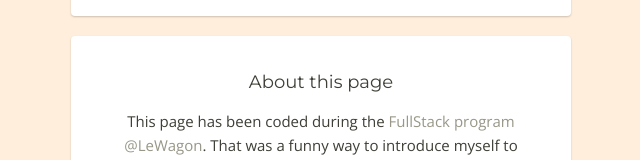
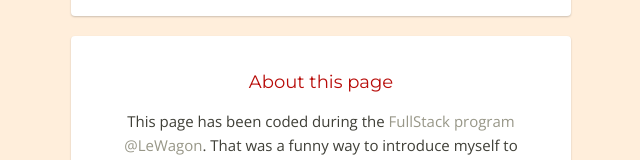
Before and after one commit to Ayliane/profile, a plain HTML site: page index.html in a window 1280 px wide. Shown: the part 1385-1545 px from the top of the page, without its empty margins (319-959 px from the left). Drawn offline with nearby package versions, Linux system fonts and the light colour scheme.

Commit message:
Generalize sections

```diff
--- a/index.html
+++ b/index.html
@@ -60,7 +60,7 @@
         </table>
       </div>
       <div class="card text-center">
-        <h2>About this page</h2>
+        <h2 class="new-section">About this page</h2>
           <p>This page has been coded during the <a href='https://www.lewagon.com/program' target="_blank">FullStack program @LeWagon</a>. That was a funny way to introduce myself to HTML/CSS basics !</p>
       </div>
     </div>
```
